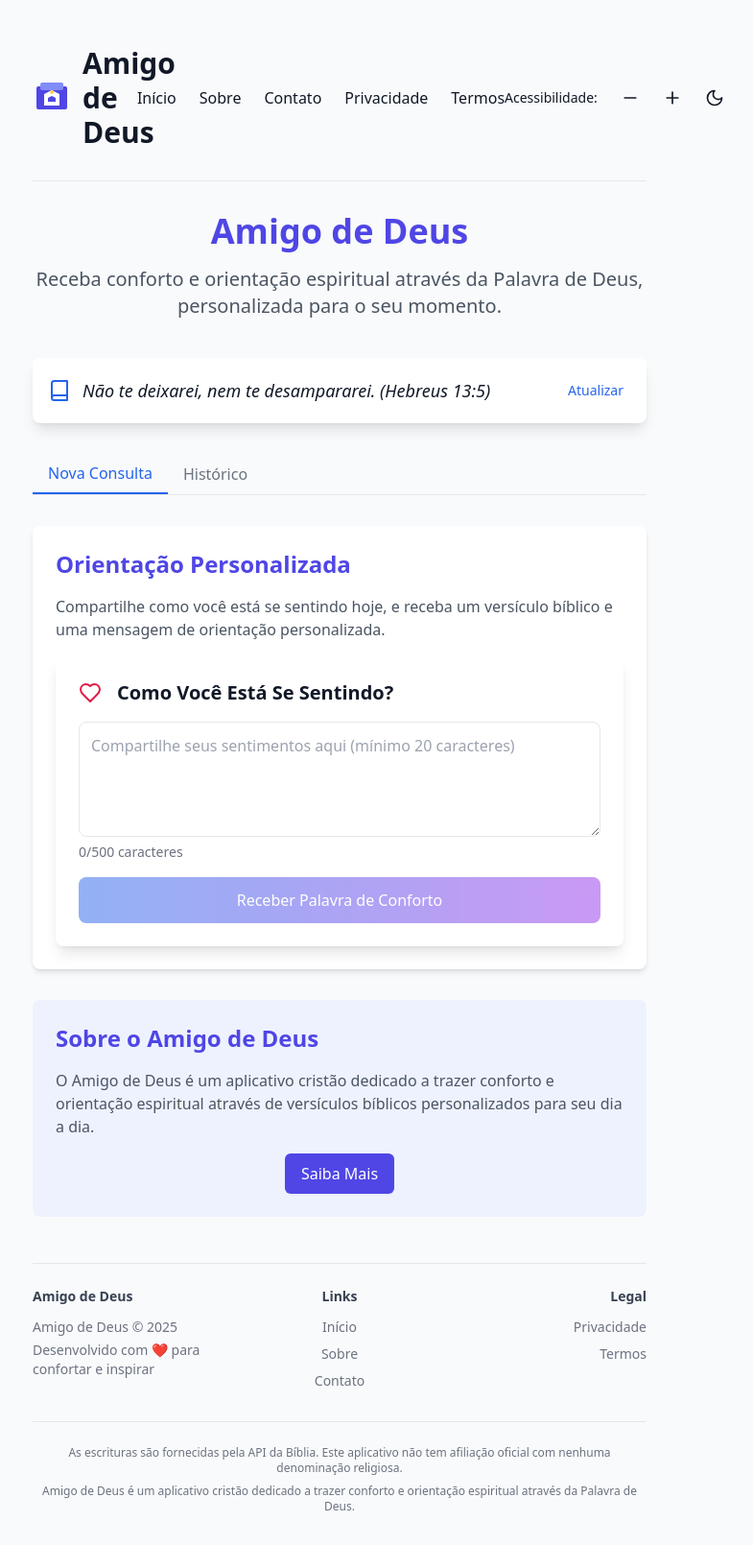
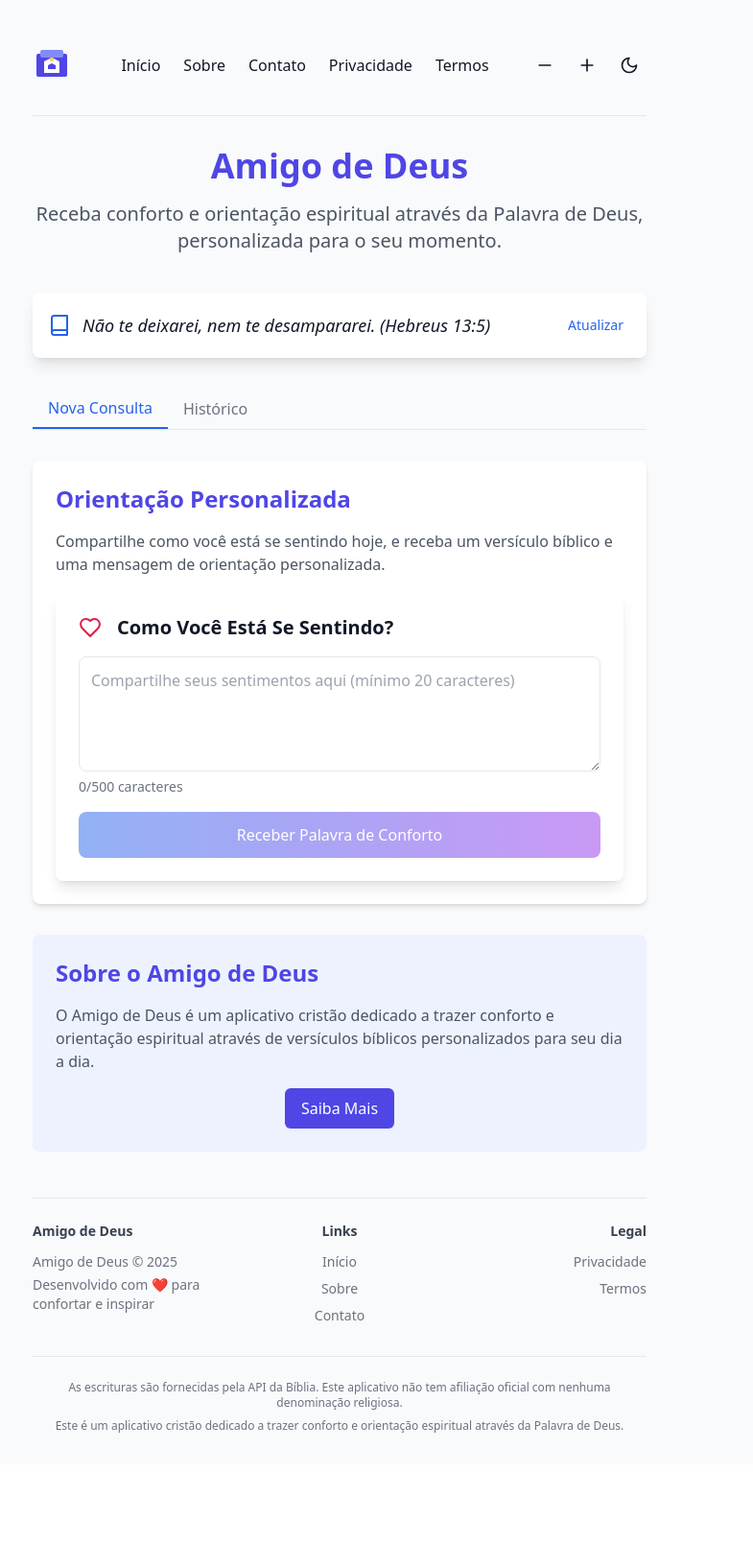
Before and after one commit to jeffersonmoraesjunior/palavraemgraca, a React (Vite) app: page / in a window 1280 px wide. Shown: the whole page at 96% size, without its empty margins (286-1071 px from the left). After the commit the page ends 1526 px from the top, so only its background shows below. Built offline with nearby package versions, Linux system fonts and the light colour scheme.

Commit message:
update: header e palavra (acessibilidade) removida

```diff
--- a/src/components/Footer.tsx
+++ b/src/components/Footer.tsx
@@ -75,7 +75,7 @@ const Footer: React.FC = () => {
             As escrituras são fornecidas pela API da Bíblia. Este aplicativo não tem afiliação oficial com nenhuma denominação religiosa.
           </p>
           <p className="mt-2">
-            Amigo de Deus é um aplicativo cristão dedicado a trazer conforto e orientação espiritual através da Palavra de Deus.
+            Este é um aplicativo cristão dedicado a trazer conforto e orientação espiritual através da Palavra de Deus.
           </p>
         </div>
       </div>
--- a/src/components/Header.tsx
+++ b/src/components/Header.tsx
@@ -23,12 +23,10 @@ const Header: React.FC<HeaderProps> = ({ theme, setTheme, adjustFontSize }) => {
           <Link to="/" className="flex items-center">
             <img
               src="/logo.svg"
-              alt="Logo Amigo de Deus"
+              alt="Logo"
               className="w-10 h-10 mr-3"
             />
-            <h1 className="text-3xl font-bold" id="main-heading">
-              Amigo de Deus
-            </h1>
+
           </Link>
         </div>
 
@@ -52,7 +50,6 @@ const Header: React.FC<HeaderProps> = ({ theme, setTheme, adjustFontSize }) => {
         </nav>
 
         <div className="flex gap-2 items-center" role="toolbar" aria-label="Ajustes de acessibilidade">
-          <span className="text-sm mr-2 hidden md:inline">Acessibilidade:</span>
           <button
             onClick={() => adjustFontSize(false)}
             className="p-2 rounded-full hover:bg-gray-200 dark:hover:bg-gray-700 transition-colors"
```
Also changed, not shown: 1 other file (tests, documents, lock files or other folders).
